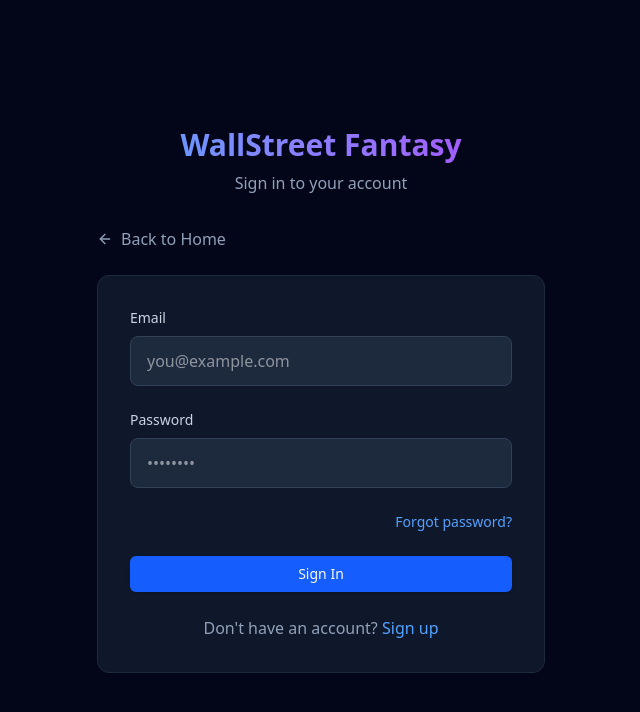
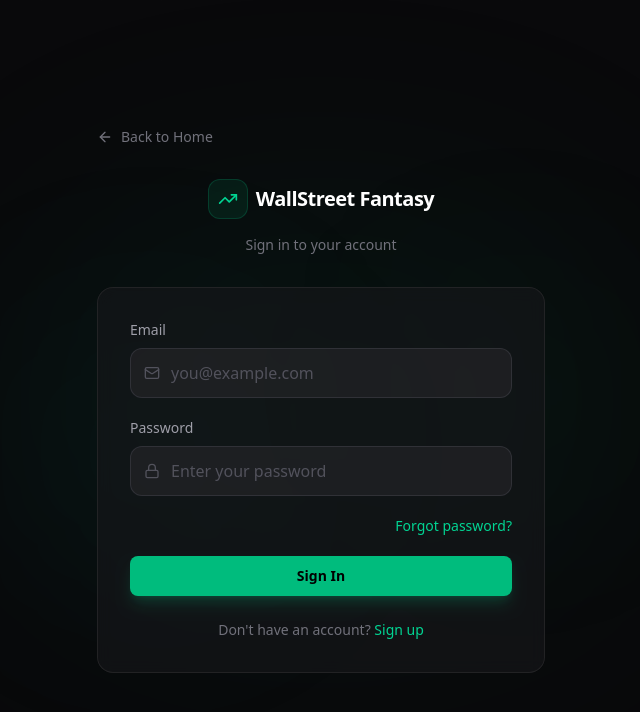
Before and after one commit to tlindblad4/WallStreet-Fantasy, a Next.js app: page /login in a window 1280 px wide. Shown: the top 712 px of the page, without its empty margins (319-959 px from the left). Built offline with nearby package versions, Linux system fonts and the light colour scheme.

Commit message:
ui: incorporate v0 improvements - better button variants, enhanced login page with animations and icons

```diff
--- a/src/app/login/page.tsx
+++ b/src/app/login/page.tsx
@@ -7,6 +7,7 @@ import Link from "next/link";
 import { useRouter } from "next/navigation";
 import { Button } from "@/components/ui/button";
 import { createClient } from "@/lib/supabase";
+import { ArrowLeft, TrendingUp, Mail, Lock } from "lucide-react";
 
 export default function LoginPage() {
   const [email, setEmail] = useState("");
@@ -37,77 +38,90 @@ export default function LoginPage() {
   };
 
   return (
-    <div className="min-h-screen bg-slate-950 flex items-center justify-center p-4">
-      <div className="w-full max-w-md">
+    <div className="min-h-screen bg-zinc-950 flex items-center justify-center p-4 relative overflow-hidden">
+      {/* Animated background glows */}
+      <div className="absolute top-1/4 left-1/2 -translate-x-1/2 w-[600px] h-[400px] bg-emerald-500/6 rounded-full blur-[120px] pointer-events-none" />
+      <div className="absolute bottom-1/4 left-1/4 w-[300px] h-[300px] bg-teal-500/4 rounded-full blur-[100px] pointer-events-none" style={{ animationDelay: "2s" }} />
+      <div className="absolute top-1/3 right-1/4 w-[250px] h-[250px] bg-emerald-600/3 rounded-full blur-[100px] pointer-events-none" style={{ animationDelay: "3s" }} />
+
+      {/* Subtle grid background */}
+      <div
+        className="absolute inset-0 pointer-events-none opacity-[0.03]"
+        style={{
+          backgroundImage:
+            "linear-gradient(rgba(255,255,255,0.1) 1px, transparent 1px), linear-gradient(90deg, rgba(255,255,255,0.1) 1px, transparent 1px)",
+          backgroundSize: "60px 60px",
+        }}
+      />
+
+      <div className="w-full max-w-md relative z-10">
+        {/* Back link */}
+        <Link
+          href="/"
+          className="inline-flex items-center gap-2 text-zinc-500 hover:text-zinc-300 transition-colors mb-8"
+        >
+          <ArrowLeft className="w-4 h-4" />
+          <span className="text-sm font-medium">Back to Home</span>
+        </Link>
+
+        {/* Header */}
         <div className="text-center mb-8">
-          <h1 className="text-3xl font-bold bg-gradient-to-r from-blue-400 to-purple-500 bg-clip-text text-transparent">
-            WallStreet Fantasy
-          </h1>
-          <p className="text-slate-400 mt-2">Sign in to your account</p>
+          <div className="inline-flex items-center gap-2 mb-4">
+            <div className="w-10 h-10 rounded-xl bg-emerald-500/10 border border-emerald-500/20 flex items-center justify-center">
+              <TrendingUp className="w-5 h-5 text-emerald-400" />
+            </div>
+            <span className="text-xl font-bold text-white tracking-tight">WallStreet Fantasy</span>
+          </div>
+          <p className="text-zinc-500 text-sm">Sign in to your account</p>
         </div>
 
-        <Link
-          href="/"
-          className="inline-flex items-center text-slate-400 hover:text-slate-200 transition-colors mb-6"
-        >
-          <svg
-            xmlns="http://www.w3.org/2000/svg"
-            width="16"
-            height="16"
-            viewBox="0 0 24 24"
-            fill="none"
-            stroke="currentColor"
-            strokeWidth="2"
-            strokeLinecap="round"
-            strokeLinejoin="round"
-            className="mr-2"
-          >
-            <path d="m12 19-7-7 7-7" />
-            <path d="M19 12H5" />
-          </svg>
-          Back to Home
-        </Link>
-
-        <div className="bg-slate-900 border border-slate-800 rounded-xl p-8">
+        {/* Card */}
+        <div className="bg-zinc-900/60 border border-zinc-800/80 rounded-2xl p-8 backdrop-blur-sm">
           {error && (
-            <div className="bg-red-500/20 border border-red-500/50 text-red-400 px-4 py-3 rounded-lg mb-6">
+            <div className="bg-red-500/10 border border-red-500/30 text-red-400 px-4 py-3 rounded-xl mb-6 text-sm">
               {error}
             </div>
           )}
 
-          <form onSubmit={handleLogin} className="space-y-6">
+          <form onSubmit={handleLogin} className="space-y-5">
             <div>
-              <label className="block text-sm font-medium text-slate-300 mb-2">
+              <label className="block text-sm font-medium text-zinc-400 mb-2">
                 Email
               </label>
+              <div className="relative">
+                <Mail className="absolute left-3.5 top-1/2 -translate-y-1/2 w-4 h-4 text-zinc-600" />
                 <input
                   type="email"
                   value={email}
                   onChange={(e) => setEmail(e.target.value)}
-                className="w-full bg-slate-800 border border-slate-700 rounded-lg px-4 py-3 text-white focus:outline-none focus:border-blue-500"
+                  className="w-full bg-zinc-800/60 border border-zinc-700/60 rounded-xl pl-10 pr-4 py-3 text-white placeholder-zinc-600 focus:outline-none focus:border-emerald-500/50 focus:ring-1 focus:ring-emerald-500/20 transition-all"
                   placeholder="you@example.com"
                   required
                 />
               </div>
+            </div>
 
             <div>
-              <label className="block text-sm font-medium text-slate-300 mb-2">
+              <label className="block text-sm font-medium text-zinc-400 mb-2">
                 Password
               </label>
+              <div className="relative">
+                <Lock className="absolute left-3.5 top-1/2 -translate-y-1/2 w-4 h-4 text-zinc-600" />
                 <input
                   type="password"
                   value={password}
                   onChange={(e) => setPassword(e.target.value)}
-                className="w-full bg-slate-800 border border-slate-700 rounded-lg px-4 py-3 text-white focus:outline-none focus:border-blue-500"
-                placeholder="••••••••"
+                  className="w-full bg-zinc-800/60 border border-zinc-700/60 rounded-xl pl-10 pr-4 py-3 text-white placeholder-zinc-600 focus:outline-none focus:border-emerald-500/50 focus:ring-1 focus:ring-emerald-500/20 transition-all"
+                  placeholder="Enter your password"
                   required
                 />
+              </div>
             </div>
 
             <div className="flex justify-end">
               <Link
                 href="/forgot-password"
-                className="text-sm text-blue-400 hover:text-blue-300 transition-colors"
+                className="text-sm text-emerald-400 hover:text-emerald-300 transition-colors"
               >
                 Forgot password?
               </Link>
@@ -115,7 +129,7 @@ export default function LoginPage() {
 
             <Button
               type="submit"
-              className="w-full bg-blue-600 hover:bg-blue-700"
+              className="w-full"
               disabled={loading}
             >
               {loading ? "Signing in..." : "Sign In"}
@@ -123,9 +137,9 @@ export default function LoginPage() {
           </form>
 
           <div className="mt-6 text-center">
-            <p className="text-slate-400">
+            <p className="text-zinc-500 text-sm">
               Don&apos;t have an account?{" "}
-              <Link href="/register" className="text-blue-400 hover:text-blue-300">
+              <Link href="/register" className="text-emerald-400 hover:text-emerald-300 font-medium">
                 Sign up
               </Link>
             </p>
--- a/src/components/ui/button.tsx
+++ b/src/components/ui/button.tsx
@@ -3,22 +3,22 @@ import { cva, type VariantProps } from "class-variance-authority"
 import { cn } from "@/lib/utils"
 
 const buttonVariants = cva(
-  "inline-flex items-center justify-center gap-2 whitespace-nowrap rounded-md text-sm font-medium transition-colors focus-visible:outline-none focus-visible:ring-1 focus-visible:ring-slate-950 disabled:pointer-events-none disabled:opacity-50",
+  "inline-flex items-center justify-center gap-2 whitespace-nowrap rounded-lg text-sm font-semibold transition-all duration-200 focus-visible:outline-none focus-visible:ring-2 focus-visible:ring-emerald-500/50 focus-visible:ring-offset-2 focus-visible:ring-offset-zinc-950 disabled:pointer-events-none disabled:opacity-50 cursor-pointer",
   {
     variants: {
       variant: {
-        default: "bg-slate-900 text-slate-50 shadow hover:bg-slate-900/90",
-        destructive: "bg-red-500 text-slate-50 shadow-sm hover:bg-red-500/90",
-        outline: "border border-slate-200 bg-white shadow-sm hover:bg-slate-100 hover:text-slate-900",
-        secondary: "bg-slate-100 text-slate-900 shadow-sm hover:bg-slate-100/80",
-        ghost: "hover:bg-slate-100 hover:text-slate-900",
-        link: "text-slate-900 underline-offset-4 hover:underline",
+        default: "bg-emerald-500 text-black shadow-lg shadow-emerald-500/20 hover:bg-emerald-400 hover:shadow-emerald-400/30 active:scale-[0.98]",
+        destructive: "bg-red-500 text-white shadow-lg shadow-red-500/20 hover:bg-red-400 active:scale-[0.98]",
+        outline: "border border-zinc-700 bg-transparent text-zinc-300 hover:bg-zinc-800 hover:text-white hover:border-zinc-600 active:scale-[0.98]",
+        secondary: "bg-zinc-800 text-zinc-200 hover:bg-zinc-700 hover:text-white active:scale-[0.98]",
+        ghost: "text-zinc-400 hover:bg-zinc-800/60 hover:text-white",
+        link: "text-emerald-400 underline-offset-4 hover:underline hover:text-emerald-300",
       },
       size: {
-        default: "h-9 px-4 py-2",
+        default: "h-10 px-5 py-2",
         sm: "h-8 rounded-md px-3 text-xs",
-        lg: "h-10 rounded-md px-8",
-        icon: "h-9 w-9",
+        lg: "h-12 rounded-xl px-8 text-base",
+        icon: "h-10 w-10",
       },
     },
     defaultVariants: {
```
Lines whose indentation alone changed are shown as unchanged.
